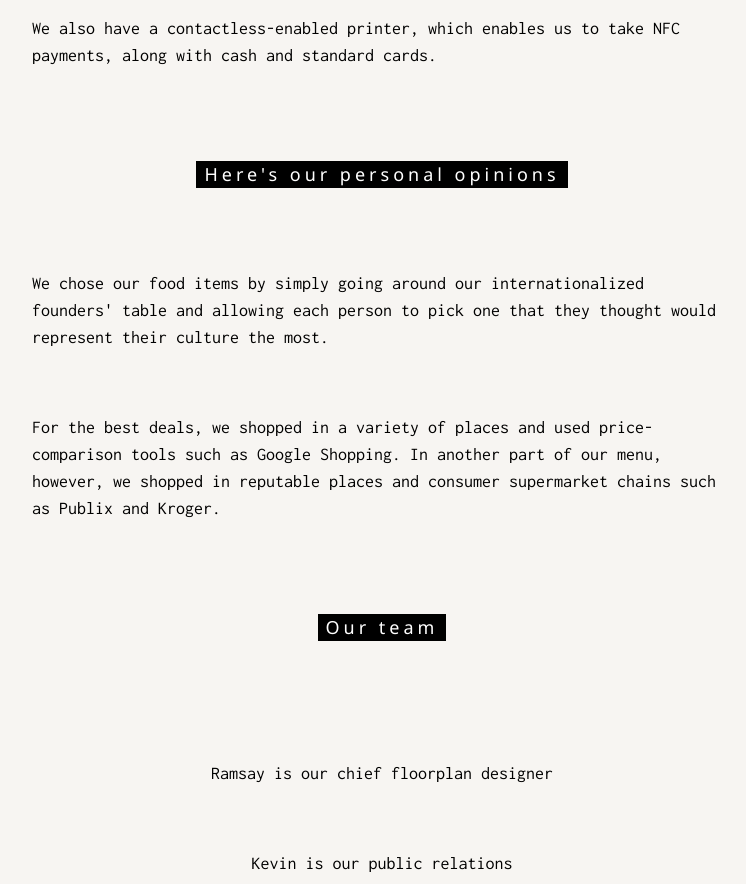
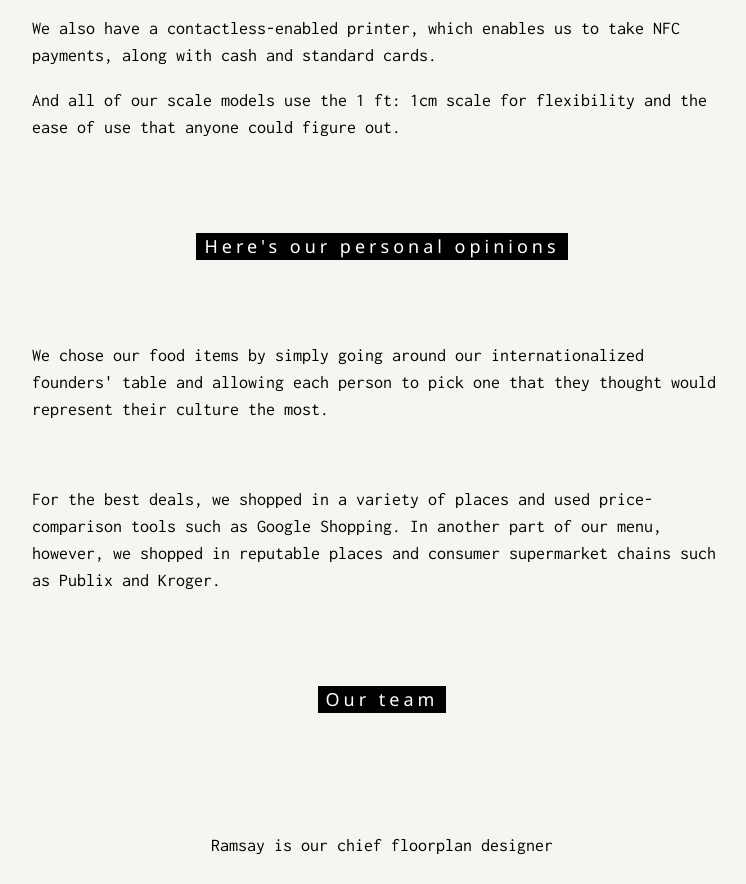
Before and after one commit to rofarvar/varreiracom, a plain HTML site: page extra.html in a window 1280 px wide. Shown: the part 1751-2635 px from the top of the page, without its empty margins (258-1004 px from the left). Drawn offline with nearby package versions, Linux system fonts and the light colour scheme.

Commit message:
Update extra.html

```diff
--- a/extra.html
+++ b/extra.html
@@ -57,6 +57,7 @@
      <img src="equipment.png" class="w3-image" style="width:100%">
     <p>Our floorplan has been specifically chosen to fit our specific needs. The removal of anything non-essential makes it both less cluttered and more affordable for upkeep costs, making it better for our crew, consumers, and finance department. We have chosen highly regarded and very popular products for our plan, including a cooktop, deep fryer, fridge and sink, along with lots of counter space and a best-in-the-industry 6' fire suppressant system that doubles as a vent for ventilation. It's all powered by an industry-leading 5600W generator that keeps things running smoothly even when power is down everywhere. And our bulk-purchased silverware and plates allow our business to efficiently run for less, as well as some of the best knives for internal use and a great cutting board. And by shopping for multiple deals, our total pricing for our starting appliances and silverware is 7,051.55. </p>
     <p>We also have a contactless-enabled printer, which enables us to take NFC payments, along with cash and standard cards.</p>
+    <p>And all of our scale models use the 1 ft: 1cm scale for flexibility and the ease of use that anyone could figure out.</p>
   </div>
 </div>
 
```
